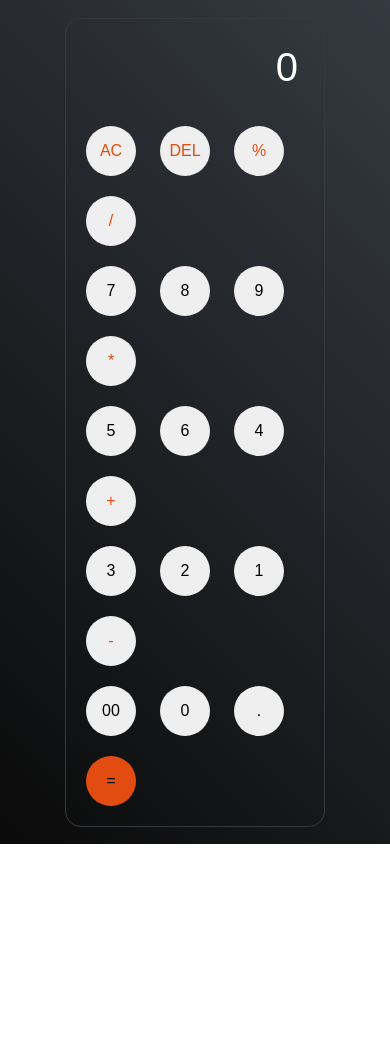
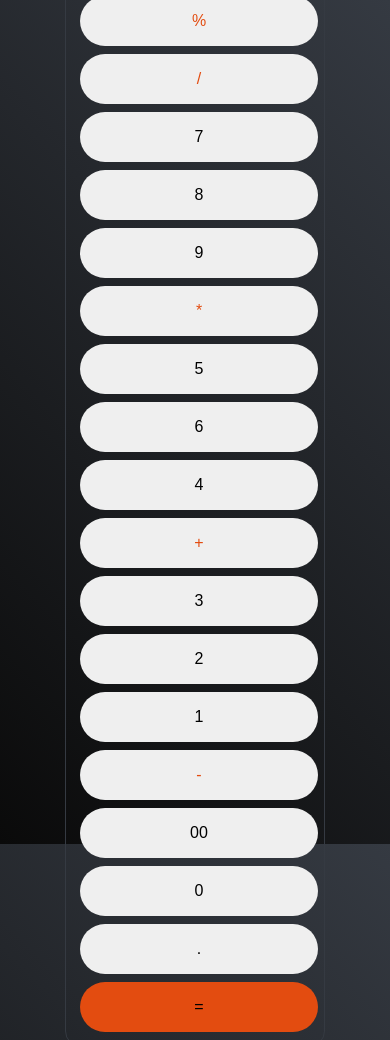
Before and after one commit to Athos256/calculator-app, a plain HTML site: page index.html/index.html in a window 390 px wide. Shown: the top 1040 px of the page. Before the commit the page ends 844 px from the top, so only its background shows below. Drawn offline with Linux system fonts and the light colour scheme.

Commit message:
Update style.css

```diff
--- a/index.html/style.css
+++ b/index.html/style.css
@@ -58,13 +58,24 @@ button{
     .container{
         width: 260px;
         padding: 10px;
+        grid-template-colmns: repeat(3, 1fr);
+        gap:6px;
     }
     button{
-        width: 50px;
+        width: 100%;
         height: 50px;
-        font-size: 1rem;
+        font-size: 16px;
+        margin:4px;
     }
-
+    input{
+        width:100%;
+        font-size:22px;
+        text-align:right;
+    }
+}
+@media (max-width:320px){
+    height:45px;
+    font-size:14px;
 
 
 }
```
